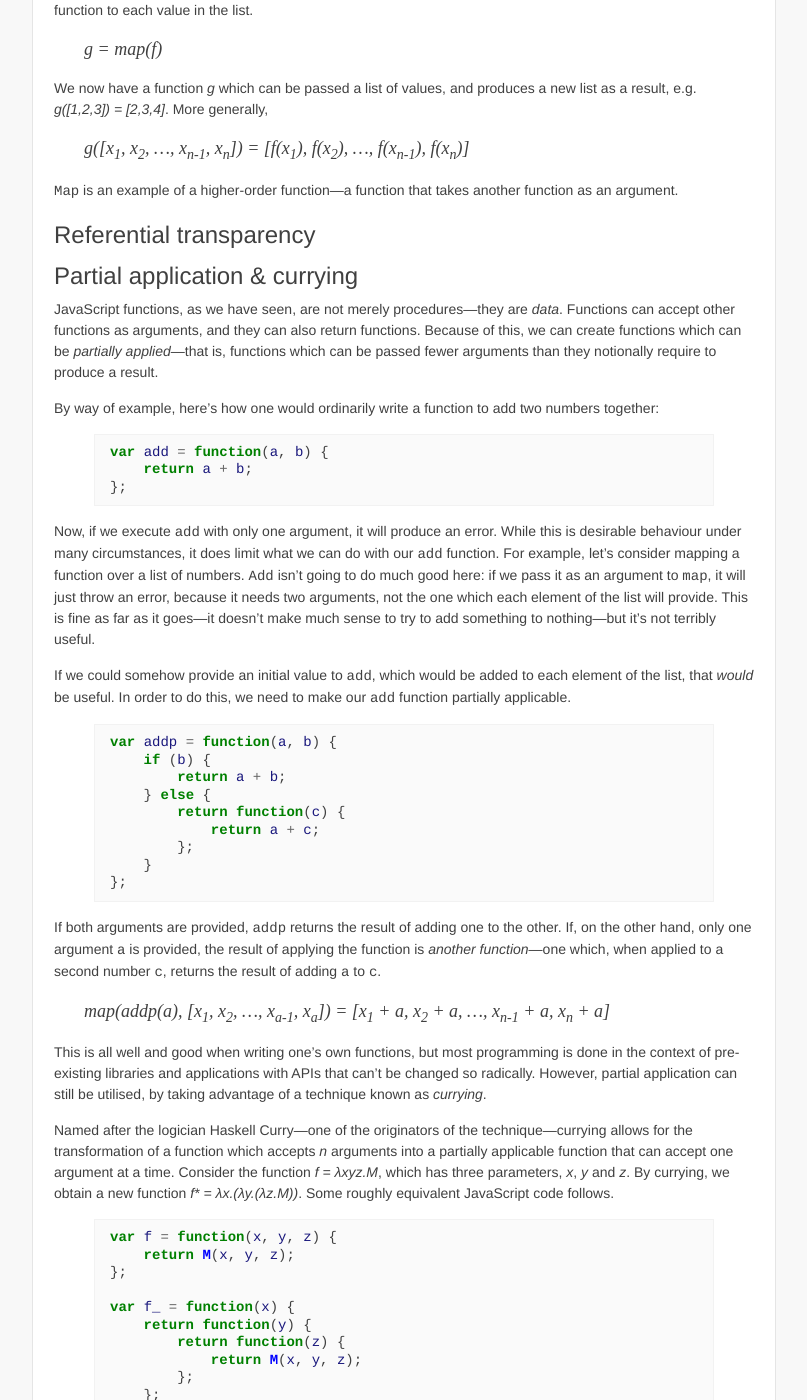
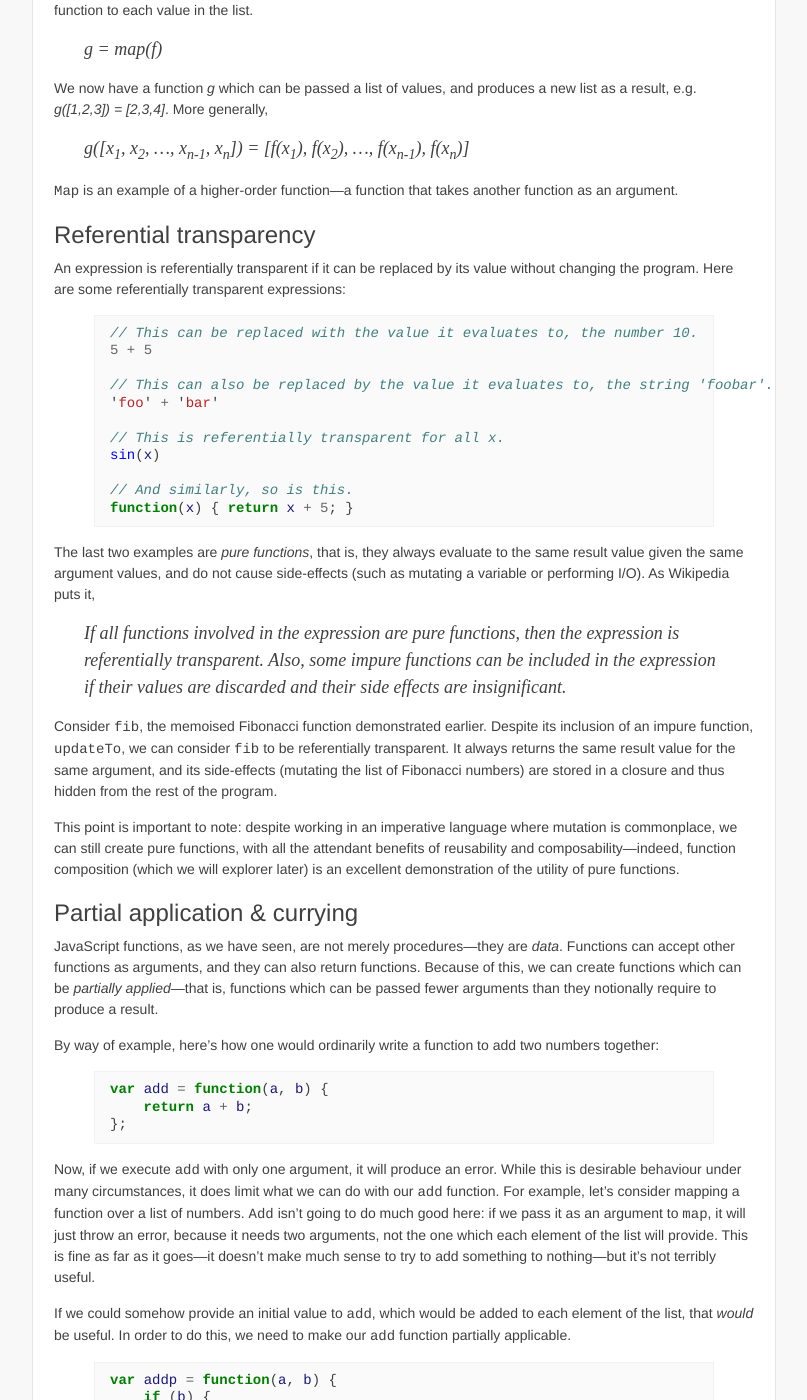
Before and after one commit to othermedia/js-handbook, a Jekyll site: the page built from functional-programming.md, in a window 1280 px wide and 1400 px high, scrolled down 2080 px. Shown: the whole window, without its empty margins (236-1043 px from the left). Built offline with Jekyll 4.4.1, drawn with Linux system fonts in a browser that asks for light colours.

Commit message:
Add a section on referential transparency.

```diff
--- a/functional-programming.md
+++ b/functional-programming.md
@@ -165,6 +165,45 @@ function as an argument.
 Referential transparency
 ------------------------
 
+An expression is referentially transparent if it can be replaced by its value
+without changing the program. Here are some referentially transparent
+expressions:
+
+{% highlight javascript %}
+// This can be replaced with the value it evaluates to, the number 10.
+5 + 5
+
+// This can also be replaced by the value it evaluates to, the string 'foobar'.
+'foo' + 'bar'
+
+// This is referentially transparent for all x.
+sin(x)
+
+// And similarly, so is this.
+function(x) { return x + 5; }
+{% endhighlight %}
+
+The last two examples are _pure functions_, that is, they always evaluate to
+the same result value given the same argument values, and do not cause
+side-effects (such as mutating a variable or performing I/O). As Wikipedia puts
+it,
+
+> If all functions involved in the expression are pure functions, then the
+> expression is referentially transparent. Also, some impure functions can be
+> included in the expression if their values are discarded and their side
+> effects are insignificant.
+
+Consider `fib`, the memoised Fibonacci function demonstrated earlier. Despite
+its inclusion of an impure function, `updateTo`, we can consider `fib` to be
+referentially transparent. It always returns the same result value for the same
+argument, and its side-effects (mutating the list of Fibonacci numbers) are
+stored in a closure and thus hidden from the rest of the program.
+
+This point is important to note: despite working in an imperative language
+where mutation is commonplace, we can still create pure functions, with all the
+attendant benefits of reusability and composability---indeed, function
+composition (which we will explorer later) is an excellent demonstration of the
+utility of pure functions.
 
 
 Partial application & currying
```
